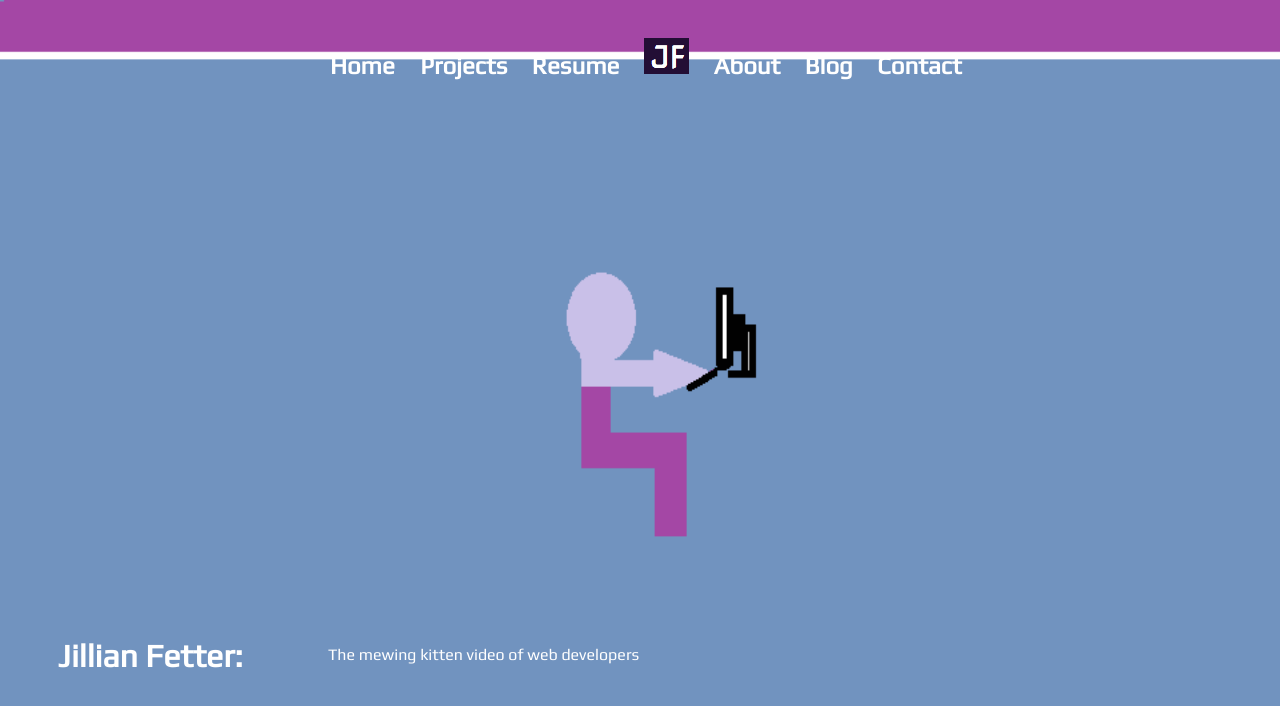
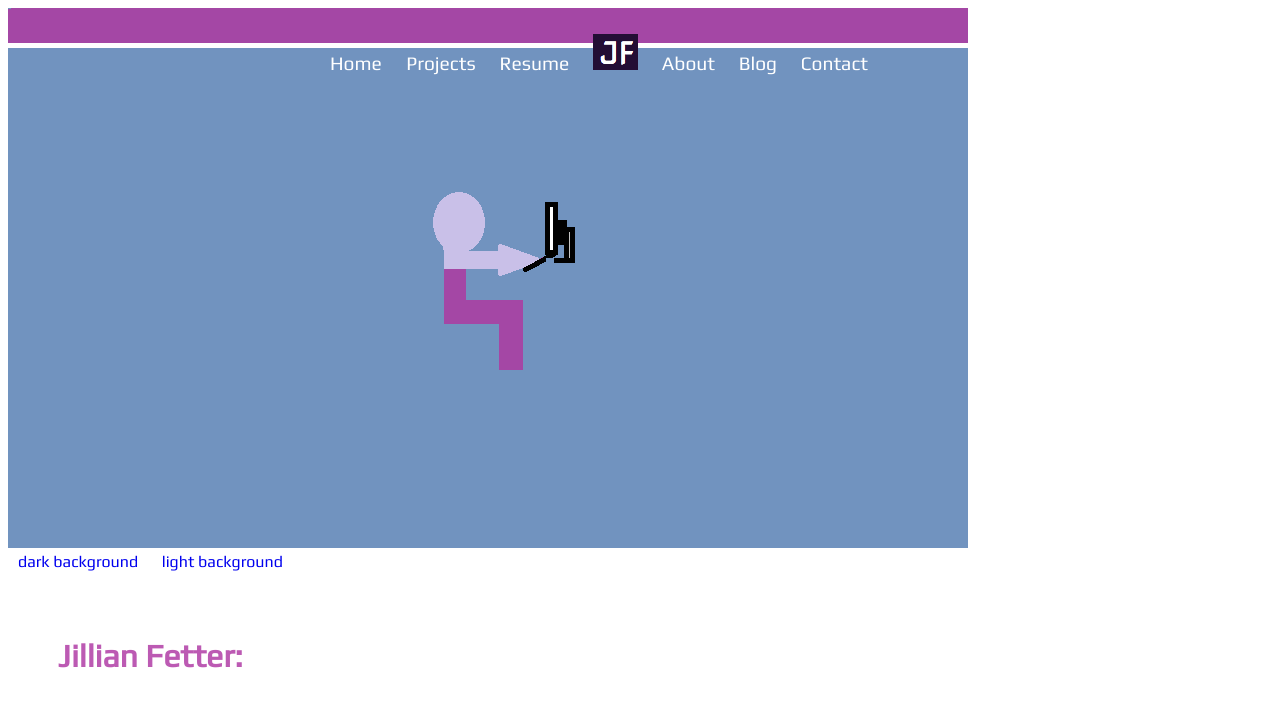
Before and after one commit to jfetter/jfetter.github.io, a plain HTML site: page index.html in a window 1280 px wide. Drawn offline with nearby package versions, Linux system fonts and the light colour scheme.

Commit message:
caption slideshow on index works and added links to subpages. Still cant get jquery to work though

```diff
--- a/index.html
+++ b/index.html
@@ -1,12 +1,13 @@
 <!DOCTYPE html>
 <html>
 <head>
-
+<script type='text/javascript' src="scripts/jquery.js"> </script>
 <link href="styles/main.css" rel="stylesheet" type="text/css">
 <link href='http://fonts.googleapis.com/css?family=Play|Slabo+27px' rel='stylesheet' type='text/css'>
+
 <title>Jillian Fetter Full Stack Web Developer</title>
 </head>
-<body onload="autoRun()" >
+<body onLoad="autoRun()" >
 
   <div><img class=bg src="images/comp_u20.png" alt ="the goal"></div>
 
@@ -15,7 +16,7 @@
   <ul>
     <li> <a href= "index.html"> Home</a> </li>
     <li> <a href= "portfolio.html"> Projects</a></li>
-    <li> <a href= "resume.html"> Resume</a></li>
+    <li> <a href= "images/resume.png"> Resume</a></li>
     <li> <a href = "index.html"> <img src= "images/jflogo.png" alt="logo"></a></li>
     <li> <a href= "about.html"> About</a></li>
     <li> <a href ="http://jillience.blogspot.com/"> Blog</a></li>
@@ -23,17 +24,16 @@
   </ul>
 </div>
 
-<h1 id = jfet> Jillian Fetter: </h1>
+<h1 id =myName> Jillian Fetter: </h1>
   <!-- insert javascript or Jquery to switch up taglines here-->
 
   <p id="caption"> The mewing kitten video of web developers</p>
             <!--mouse over to replace part 1 with part 2 -->
 
-            <footer>
-              <p class = darkBkrd> <a href=#> dark background </a></p>
-              <p class = lightBkrd> <a href=#> light background </a></p>
+            <footer >
+              <a class=darkBkrnd href="#"> dark background </a>
+            <a class=lightBkrnd href="#"> light background </a>
             </footer>
-
-<script src="scripts/javascript.js"></script>
+<script type='text/javascript'  src="scripts/javascript.js"></script>
 </body>
 </html>
--- a/scripts/javascript.js
+++ b/scripts/javascript.js
@@ -1,19 +1,19 @@
 $(document).ready(function(){
-    $("#darkBkrnd").click(function(){
-      $("body").addClass("dark");
+    $(".darkBkrnd").click(function(){
+      $("*").addClass(".dark");
     });
-    $("#lightBkrnd").click(function(){
-      $("body").removeClass("dark");
+    $(".lightBkrnd").click(function(){
+      $(".dark").removeClass(".dark");
     });
   });
 
-var captions = ["The mewing kitten video of web developers", "i.e. adorable and always in demand","They call me Jife pop 'cause I be pushin' and popin in arrays like a pie tin full of oil and corn...", "and also 'cause its the first 2 letters of my first and last name" ];
+var captions = ["The mewing kitten video of web developers", "i.e. adorable and always in demand","They call me Jife pop 'cause I be pushin' </br> and popin in arrays like a pie tin full of oil and corn...", "and also 'cause its the first 2 letters of my first and last name" ];
 var captionNumber = 0;
 var captionLength = captions.length -1;
 
-function changeCaption(x)
+var changeCaption = function(increaseBy)
 {
-  captionNumber += x;
+  captionNumber += increaseBy;
   if (captionNumber > captionLength){
     captionNumber =0;
   }
@@ -22,10 +22,8 @@ function changeCaption(x)
   }
 
 document.getElementById("caption").innerHTML = captions[captionNumber];
-
-return false;
 }
 
 function autoRun(){
   setInterval("changeCaption(1)", 5000);
-};
+}
--- a/styles/main.css
+++ b/styles/main.css
@@ -1,8 +1,12 @@
 
 body {
-  /*color: #BC5AB3;*/
+  color: #BC5AB3;
   font-family: 'Play', sans-serif;
-  background-color:
+}
+
+.darkBkrnd , .lightBkrnd{
+text-decoration: blink;
+margin: 10px;
 }
 
 .dark{
@@ -11,7 +15,6 @@ body {
 }
 
 #caption {
-  color: white;
   position:fixed;
   bottom:15%;
   color: white;
@@ -19,12 +22,10 @@ body {
 }
 
 footer{
-  bottom:5%;
-  color:black;
+
 }
 
-/*create a wrapper for the text and define a background color. text-shadow and border raidus applied  */
-#mainMenu{
+/*create a wrapper for the text
   width: auto;
   height: 35px;
   font-size: 1.25em;
@@ -66,36 +67,12 @@ footer{
 }
 
 
-#jfet{
+#myName{
   position:fixed;
   bottom:10%;
-  color: white;
   margin-left:0%;
   padding-top: 25px;
   padding-right: 50px;
   padding-bottom: 25px;
   padding-left: 50px;
 }
-
-
-img.bg {
-  /* Set rules to fill background */
-  min-height: 100%;
-  min-width: 950px;
-
-  /* Set up proportionate scaling */
-  width: 100%;
-  height: auto;
-
-  /* Set up positioning */
-  position: fixed;
-  top: 0;
-  left: 0;
-}
-
-@media screen and (max-width: 950px) { /* Specific to this particular image */
-  img.bg {
-    left: 50%;
-    margin-left: -475px;   /* 50% */
-  }
-}
```
Also changed, not shown: about.html (+9 -0 lines), projects.html (+9 -0 lines).
